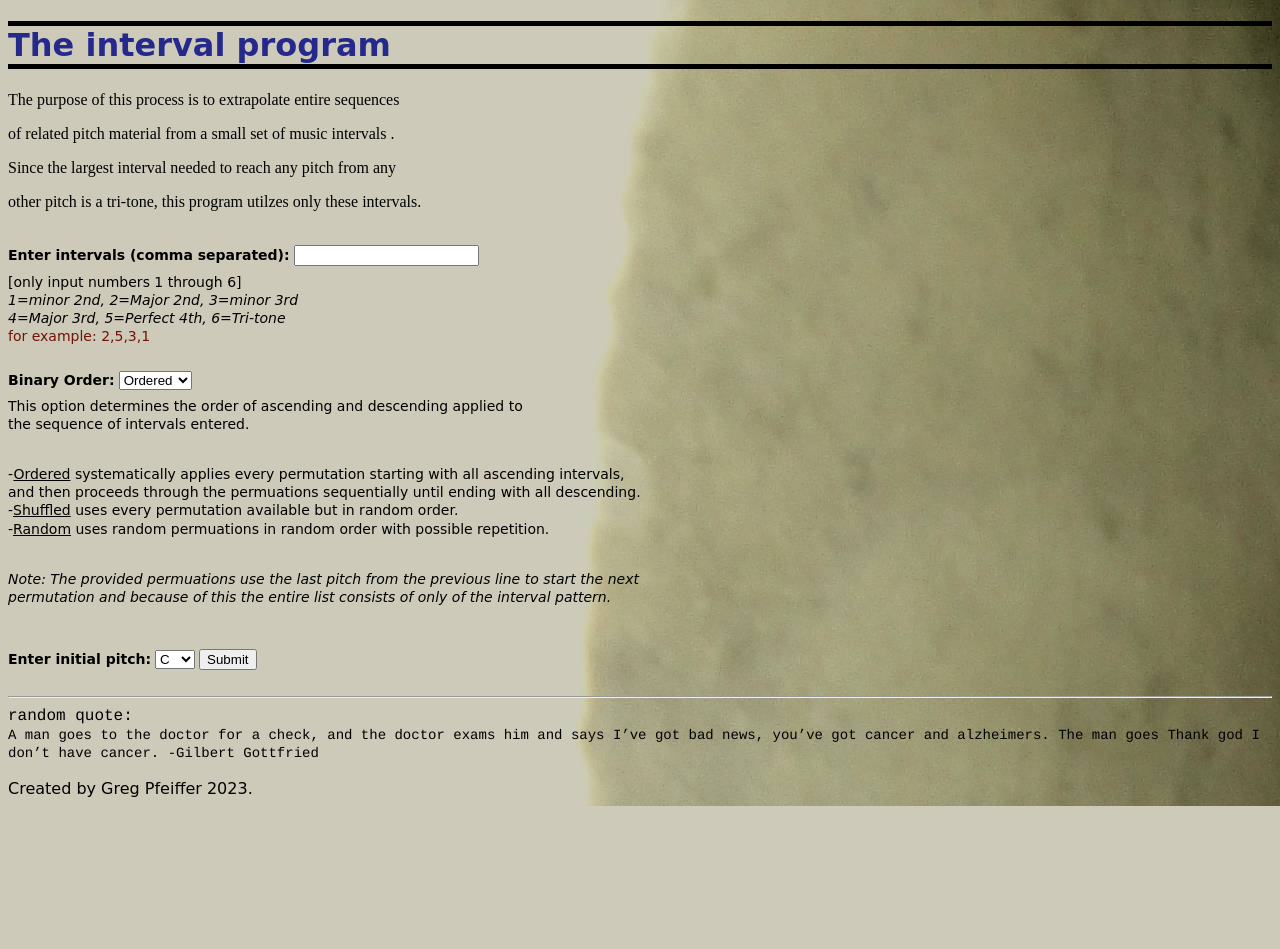
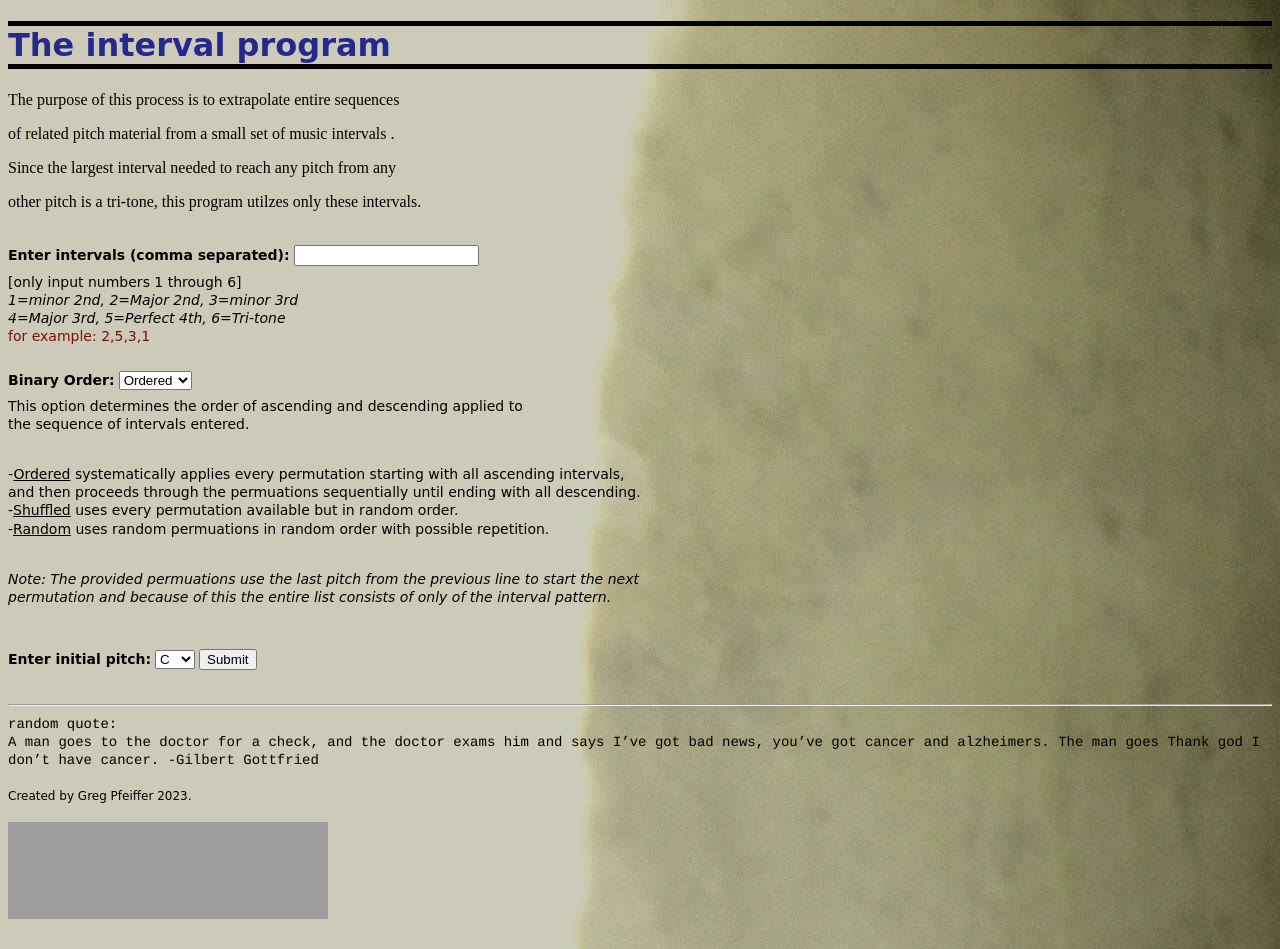
Before and after one commit to McGregor-H/music-intervals, a Flask app: page / in a window 1280 px wide. Before the commit the page ends 806 px from the top, so only its background shows below. Run offline with Flask 2, Linux system fonts and the light colour scheme; grey boxes are pictures that could not be loaded.

Commit message:
Update base.html

```diff
--- a/templates/base.html
+++ b/templates/base.html
@@ -1,16 +1,20 @@
 <!DOCTYPE html>
 <html>
   <head>
-      <title>Music Intervals: {% block subtitle %}{% endblock %}</title>
+      <title>Interval Permutation {% block subtitle %}{% endblock %}</title>
       <link rel="stylesheet" href="{{ url_for('static', filename='styles.css') }}">
       <link rel="icon" type="image/x-icon" href="{{url_for('static', filename='favicon.ico')}}">
   </head>
   <body>
-    <div id="content">{% block content %}{% endblock %}</div>
+  <body>
+    <p id="content">{% block content %}{% endblock %}</p>
     <hr>
-    <div id="footer">
-      <span style="font-family: courier">random quote:</span>
-      <br>
-      <span style="font-family: courier; font-size:14px";color:#155223>{{g.quote}}</span>
-      <br/><br/>
-      <span style="font-family: dejavu sans">Created by Greg Pfeiffer 2023.
+	<div id="footer">
+      <span style="font-family: courier; font-size:14px">random quote:</span>
+      <br/>
+      <span style="font-family: courier; font-size:14px">{{g.quote}}</span>
+	  <br/><br/>
+	  <span style="font-family: dejavu sans; font-size:12px">  Created by Greg Pfeiffer 2023.
+	  <br/><br/>
+	  <img src="{{url_for('static', filename='3rd system.jpg')}}" width="320" height="97" />
+	  <br/><br/>
```
